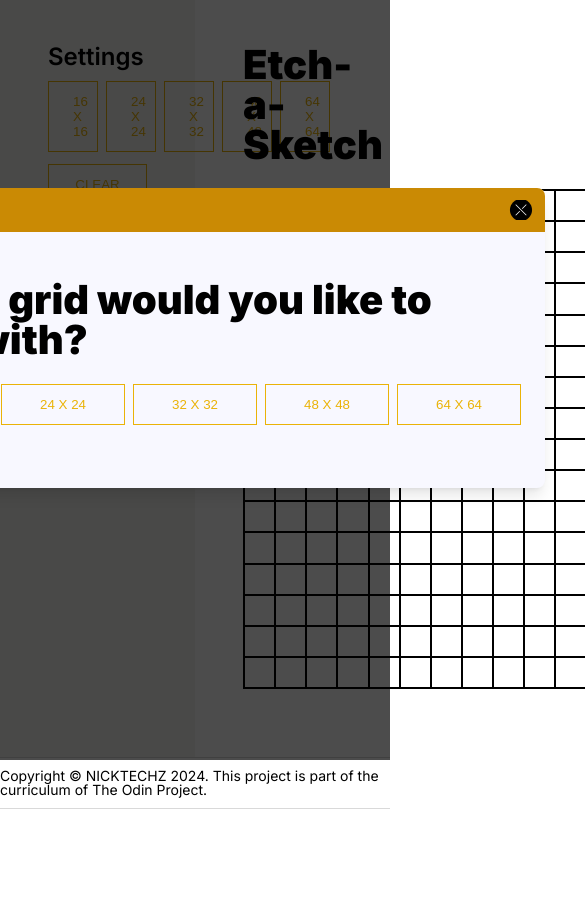
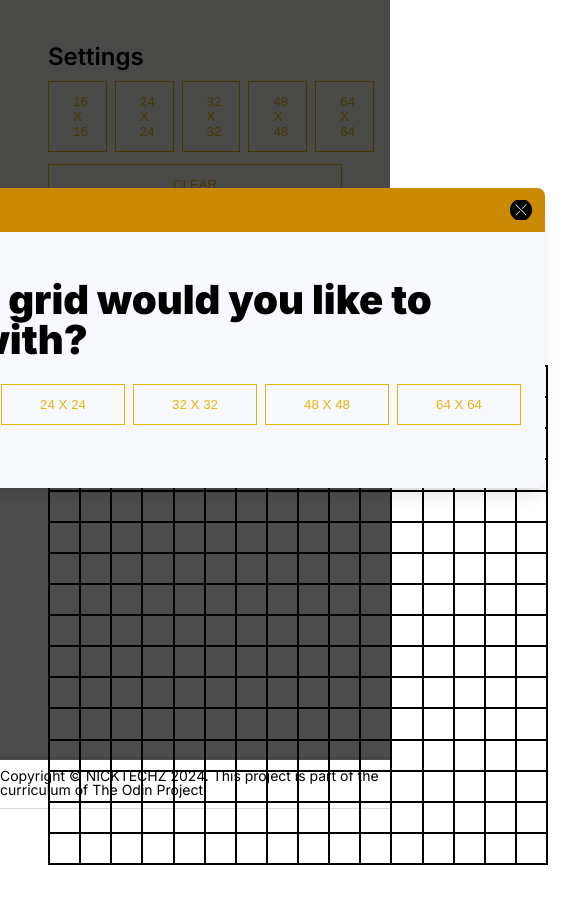
Before and after one commit to nicktechz/odin-etch-a-sketch, a plain HTML site: page index.html in a window 390 px wide. Shown: the part 84-988 px from the top of the page, 585 px wide, since content can reach past the window. Before the commit the page ends 893 px from the top, so only its background shows below. Drawn offline with Linux system fonts and the light colour scheme.

Commit message:
Improve functionality  in mobile devices

```diff
--- a/assets/css/app.css
+++ b/assets/css/app.css
@@ -72,10 +72,11 @@ a {
 /* MAIN SECTION */
 main {
   display: flex;
+  flex-wrap: wrap;
   height: 90vh;
 }
 .box {
-  width: 50%;
+  width: 100%;
   padding: 48px;
 }
 
@@ -214,3 +215,9 @@ footer {
 .hide {
   display: none;
 }
+
+@media only screen and (min-width: 768px) {
+  .box {
+    width: 50%;
+  }
+}
```
